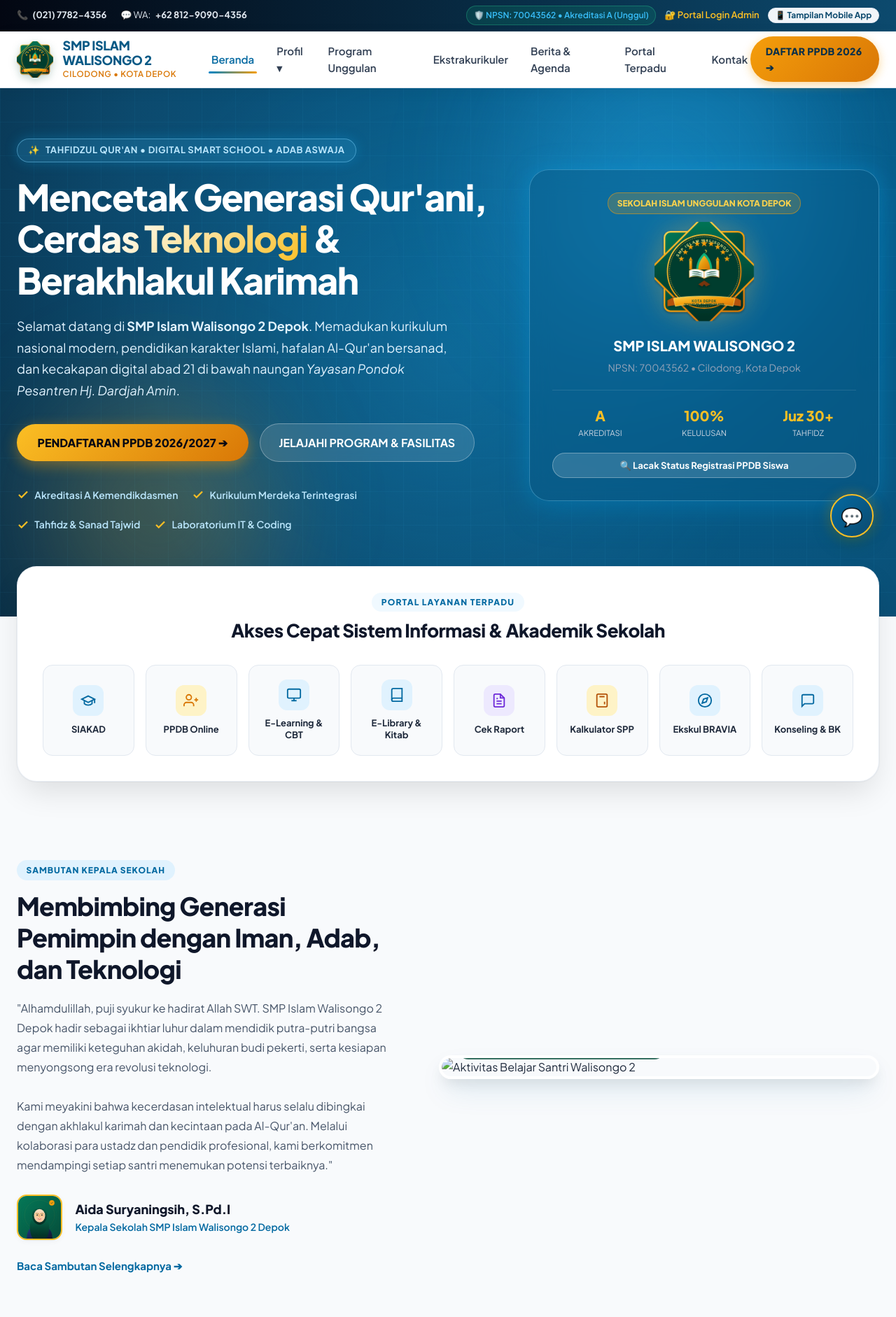
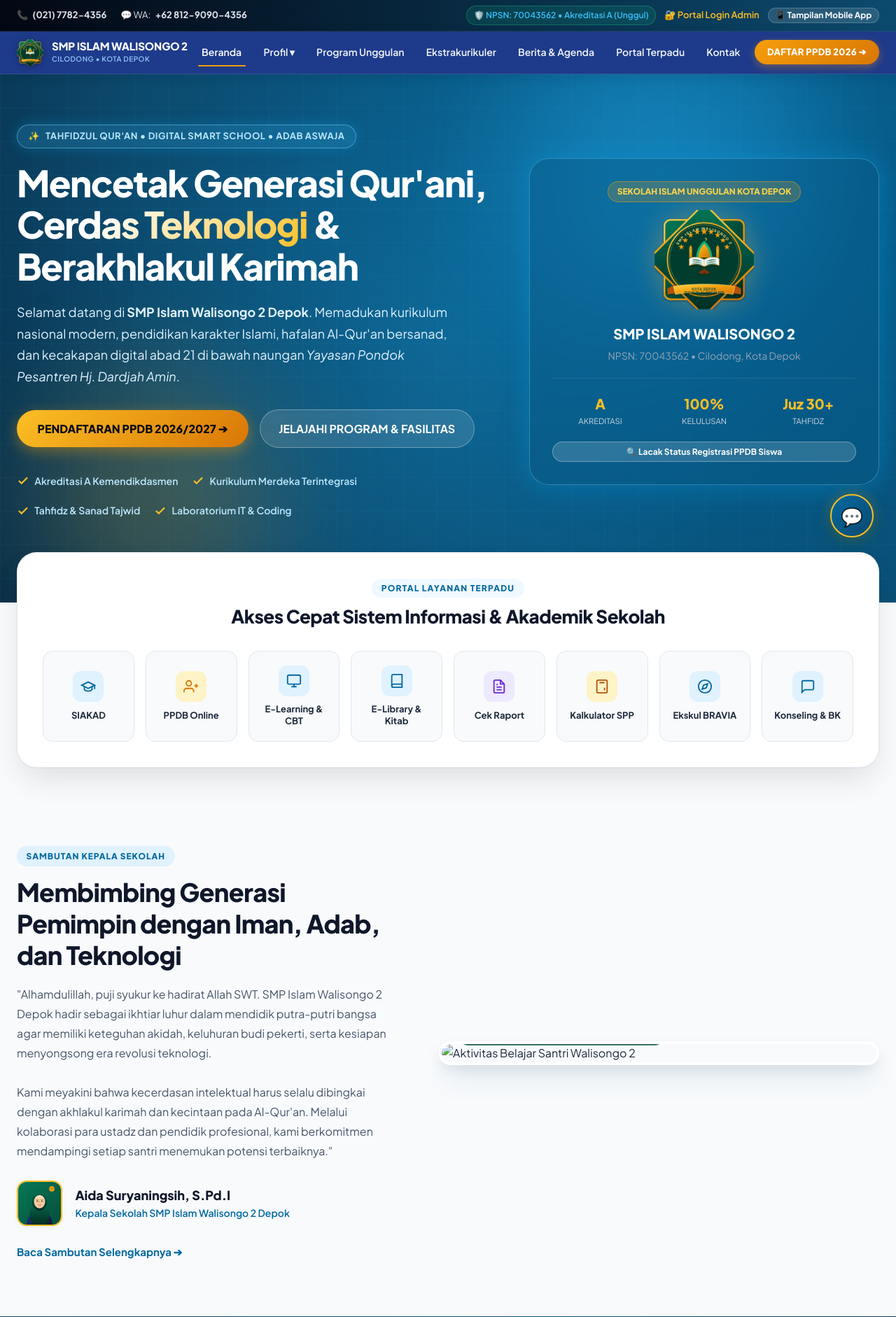
Before and after one commit to ameliazahratussyifa/smpi-walisongo-2-depok, a FastAPI app: page / in a window 1280 px wide. Shown: the top 1882 px of the page at 70% size. Run offline with FastAPI, Linux system fonts and the light colour scheme; data comes from the database, SQL or seed files in the repository.

Commit message:
feat: ganti form kontak dengan peta lokasi kampus, rampingkan navbar ala desktop, dan hilangkan scrollbar pojok

```diff
--- a/static/css/responsive.css
+++ b/static/css/responsive.css
@@ -3,6 +3,17 @@
    Separated from desktop (style.css) to ensure complete design isolation.
    Mobile screen range: max-width: 868px.
    ========================================================================== */
+
+/* Global scrollbar hiding */
+html, body {
+  scrollbar-width: none;
+  -ms-overflow-style: none;
+}
+html::-webkit-scrollbar, body::-webkit-scrollbar {
+  display: none;
+  width: 0;
+  height: 0;
+}
 
 @media (max-width: 868px) {
   /* HIDE DESKTOP TOPBAR ON MOBILE PHONES */
--- a/static/css/style.css
+++ b/static/css/style.css
@@ -75,6 +75,14 @@ html {
   scroll-behavior: smooth;
   font-size: 16px;
   -webkit-text-size-adjust: 100%;
+  scrollbar-width: none; /* Firefox: hilangkan scrollbar */
+  -ms-overflow-style: none; /* IE dan Edge */
+}
+
+html::-webkit-scrollbar {
+  display: none; /* Chrome, Safari, Opera: hilangkan scrollbar */
+  width: 0;
+  height: 0;
 }
 
 body {
@@ -83,6 +91,14 @@ body {
   background-color: var(--slate-50);
   line-height: 1.6;
   overflow-x: hidden;
+  scrollbar-width: none; /* Firefox */
+  -ms-overflow-style: none; /* IE dan Edge */
+}
+
+body::-webkit-scrollbar {
+  display: none; /* Chrome, Safari, Opera */
+  width: 0;
+  height: 0;
 }
 
 a {
@@ -183,11 +199,9 @@ button, input, select, textarea {
   position: sticky;
   top: 0;
   z-index: 1000;
-  background: rgba(255, 255, 255, 0.95);
-  backdrop-filter: blur(12px);
-  -webkit-backdrop-filter: blur(12px);
-  border-bottom: 1px solid var(--slate-200);
-  box-shadow: 0 4px 20px rgba(0, 0, 0, 0.05);
+  background: #1e3a8a; /* Biru Navy Elegan persis seperti gambar 1 */
+  border-bottom: 1px solid rgba(255, 255, 255, 0.1);
+  box-shadow: 0 4px 16px rgba(15, 23, 42, 0.12);
   transition: all var(--transition-normal);
 }
 
@@ -195,24 +209,24 @@ button, input, select, textarea {
   display: flex;
   justify-content: space-between;
   align-items: center;
-  height: 80px;
+  height: 60px; /* Ramping tidak terlalu besar persis seperti gambar 1 */
 }
 
 .brand-logo {
   display: flex;
   align-items: center;
-  gap: 0.85rem;
+  gap: 0.75rem;
 }
 
 .brand-emblem {
-  width: 52px;
-  height: 52px;
-  filter: drop-shadow(0 4px 6px rgba(6, 78, 59, 0.25));
+  width: 38px;
+  height: 38px;
+  filter: drop-shadow(0 2px 4px rgba(0, 0, 0, 0.25));
   transition: transform var(--transition-normal);
 }
 
 .brand-logo:hover .brand-emblem {
-  transform: rotate(4deg) scale(1.05);
+  transform: rotate(3deg) scale(1.04);
 }
 
 .brand-text {
@@ -221,17 +235,17 @@ button, input, select, textarea {
 }
 
 .brand-name {
-  font-size: 1.125rem;
-  font-weight: 800;
-  color: var(--primary-800);
+  font-size: 0.95rem;
+  font-weight: 800;
+  color: #ffffff;
   line-height: 1.2;
-  letter-spacing: -0.02em;
+  letter-spacing: -0.01em;
 }
 
 .brand-tagline {
-  font-size: 0.725rem;
+  font-size: 0.625rem;
   font-weight: 600;
-  color: var(--gold-600);
+  color: #93c5fd;
   text-transform: uppercase;
   letter-spacing: 0.05em;
 }
@@ -240,35 +254,35 @@ button, input, select, textarea {
   display: flex;
   align-items: center;
   list-style: none;
-  gap: 1.5rem;
+  gap: 1.25rem;
 }
 
 .nav-link {
   font-weight: 600;
-  font-size: 0.9375rem;
-  color: var(--slate-700);
-  padding: 0.5rem 0.25rem;
+  font-size: 0.875rem;
+  color: #f1f5f9;
+  padding: 0.35rem 0.35rem;
   position: relative;
   display: flex;
   align-items: center;
-  gap: 0.3rem;
+  gap: 0.25rem;
   transition: color var(--transition-fast);
 }
 
 .nav-link::after {
   content: '';
   position: absolute;
-  bottom: 0;
+  bottom: -4px;
   left: 0;
   width: 0%;
-  height: 2.5px;
-  background: linear-gradient(90deg, var(--primary-600), var(--gold-500));
+  height: 2px;
+  background: #f59e0b;
   border-radius: 2px;
   transition: width var(--transition-normal);
 }
 
 .nav-link:hover, .nav-link.active {
-  color: var(--primary-700);
+  color: #ffffff;
 }
 
 .nav-link:hover::after, .nav-link.active::after {
@@ -323,50 +337,50 @@ button, input, select, textarea {
 .nav-actions {
   display: flex;
   align-items: center;
-  gap: 0.85rem;
+  gap: 0.65rem;
 }
 
 .btn-mobile-mode {
   display: inline-flex;
   align-items: center;
-  gap: 0.4rem;
-  background: var(--slate-100);
-  color: var(--primary-900);
-  border: 1px solid var(--slate-200);
-  padding: 0.55rem 0.95rem;
+  gap: 0.35rem;
+  background: rgba(255, 255, 255, 0.12);
+  color: #ffffff;
+  border: 1px solid rgba(255, 255, 255, 0.2);
+  padding: 0.38rem 0.75rem;
   border-radius: var(--radius-full);
-  font-size: 0.8125rem;
+  font-size: 0.75rem;
   font-weight: 700;
   cursor: pointer;
   transition: all var(--transition-fast);
 }
 
 .btn-mobile-mode:hover {
-  background: var(--primary-100);
-  border-color: var(--primary-400);
-  color: var(--primary-900);
+  background: rgba(255, 255, 255, 0.22);
+  color: #ffffff;
   transform: translateY(-1px);
 }
 
 .btn-cta-ppdb {
   display: inline-flex;
   align-items: center;
-  gap: 0.5rem;
-  background: linear-gradient(135deg, var(--gold-500) 0%, var(--gold-600) 100%);
-  color: var(--primary-950);
-  font-weight: 800;
-  font-size: 0.875rem;
-  padding: 0.65rem 1.35rem;
+  gap: 0.4rem;
+  background: linear-gradient(135deg, #f59e0b 0%, #d97706 100%);
+  color: #ffffff;
+  font-weight: 800;
+  font-size: 0.8125rem;
+  padding: 0.45rem 1.15rem;
   border-radius: var(--radius-full);
-  box-shadow: 0 4px 14px rgba(245, 158, 11, 0.4);
+  box-shadow: 0 4px 12px rgba(245, 158, 11, 0.35);
   letter-spacing: 0.02em;
+  text-transform: uppercase;
   transition: all var(--transition-normal);
 }
 
 .btn-cta-ppdb:hover {
-  transform: translateY(-2px);
-  box-shadow: 0 8px 24px rgba(245, 158, 11, 0.55);
-  background: linear-gradient(135deg, var(--gold-400) 0%, var(--gold-500) 100%);
+  transform: translateY(-1px);
+  box-shadow: 0 6px 18px rgba(245, 158, 11, 0.5);
+  background: linear-gradient(135deg, #fbbf24 0%, #ea580c 100%);
 }
 
 .cta-text-full {
--- a/templates/index.html
+++ b/templates/index.html
@@ -1,6 +1,90 @@
 {% extends "base.html" %}
 
 {% block title %}SMP Islam Walisongo 2 Depok - Beriman, Cerdas, dan Berakhlakul Karimah{% endblock %}
+
+{% block extra_css %}
+<link rel="stylesheet" href="https://unpkg.com/leaflet@1.9.4/dist/leaflet.css" integrity="sha256-p4NxAoJBhIIN+hmNHrzRCf9tD/miZyoHS5obTRR9BMY=" crossorigin="" />
+<style>
+  /* Styling spesifik peta kampus seperti gambar 1 */
+  .campus-location-section {
+    padding: 4.5rem 0 5.5rem 0;
+    background: #ffffff;
+  }
+  .campus-tag-badge {
+    font-size: 0.78rem;
+    font-weight: 800;
+    letter-spacing: 0.08em;
+    color: #0284c7;
+    text-transform: uppercase;
+    display: inline-block;
+    margin-bottom: 0.4rem;
+  }
+  .campus-section-title {
+    font-size: 2.15rem;
+    font-weight: 800;
+    color: #0f172a;
+    letter-spacing: -0.02em;
+    line-height: 1.25;
+    margin-bottom: 0.5rem;
+  }
+  .campus-section-desc {
+    color: #64748b;
+    font-size: 0.95rem;
+    margin-bottom: 1.75rem;
+  }
+  .campus-info-card {
+    background: #ffffff;
+    border: 1px solid #e2e8f0;
+    border-radius: 16px;
+    padding: 1.35rem 1.6rem;
+    margin-bottom: 1.25rem;
+    box-shadow: 0 2px 10px rgba(0, 0, 0, 0.02);
+  }
+  .campus-info-card-title {
+    font-size: 1.125rem;
+    font-weight: 700;
+    color: #0f172a;
+    margin-bottom: 0.35rem;
+  }
+  .campus-info-card-address {
+    color: #64748b;
+    font-size: 0.875rem;
+    line-height: 1.6;
+    margin-bottom: 0.65rem;
+  }
+  .campus-maps-link {
+    display: inline-flex;
+    align-items: center;
+    gap: 0.35rem;
+    color: #0284c7;
+    font-weight: 700;
+    font-size: 0.875rem;
+    transition: color 0.15s ease;
+  }
+  .campus-maps-link:hover {
+    color: #0369a1;
+    text-decoration: underline;
+  }
+  .campus-map-wrapper {
+    border-radius: 16px;
+    overflow: hidden;
+    border: 1px solid #e2e8f0;
+    box-shadow: 0 4px 20px rgba(0, 0, 0, 0.04);
+    height: 440px;
+    position: relative;
+    background: #f8fafc;
+  }
+  #campusMap {
+    width: 100%;
+    height: 100%;
+    z-index: 1;
+  }
+  .leaflet-popup-content-wrapper {
+    border-radius: 12px;
+    box-shadow: 0 8px 24px rgba(0,0,0,0.12);
+  }
+</style>
+{% endblock %}
 
 {% block content %}
 <!-- ==================== HERO SECTION ==================== -->
@@ -653,4 +709,41 @@ async function showArticleModal(id) {
   }
 }
 </script>
+
+<!-- Leaflet Map JS & Initialization -->
+<script src="https://unpkg.com/leaflet@1.9.4/dist/leaflet.js" integrity="sha256-20nQCchB9co0qIjJZRGuk2/Z9VM+kNiyxNV1lvTlZBo=" crossorigin=""></script>
+<script>
+document.addEventListener('DOMContentLoaded', function() {
+  const mapElement = document.getElementById('campusMap');
+  if (mapElement && typeof L !== 'undefined') {
+    // Koordinat Kampus SMP Islam Walisongo 2 Cilodong Depok
+    const lat = -6.42588;
+    const lng = 106.84073;
+
+    const map = L.map('campusMap', {
+      scrollWheelZoom: false,
+      zoomControl: true
+    }).setView([lat, lng], 16);
+
+    L.tileLayer('https://{s}.tile.openstreetmap.org/{z}/{x}/{y}.png', {
+      maxZoom: 19,
+      attribution: 'Leaflet | &copy; <a href="https://www.openstreetmap.org/copyright" target="_blank">OpenStreetMap</a> contributors'
+    }).addTo(map);
+
+    const marker = L.marker([lat, lng]).addTo(map);
+    marker.bindPopup(`
+      <div style="font-family: inherit; font-size: 0.85rem; padding: 4px; max-width: 260px;">
+        <strong style="color: #0369a1; font-size: 0.95rem; display:block; margin-bottom: 4px; line-height: 1.3;">Kampus Utama SMP Islam Walisongo 2</strong>
+        <span style="color: #475569; display:block; line-height: 1.4; margin-bottom: 8px;">Komplek Pendidikan Terpadu Jl. Cepit Raya, Kp. Sawah RT 05/02, Jatimulya, Cilodong, Kota Depok</span>
+        <a href="https://www.google.com/maps/search/?api=1&query=SMP+Islam+Walisongo+2+Cilodong+Depok" target="_blank" rel="noopener noreferrer" style="color: #0284c7; font-weight: 700; text-decoration: underline;">Buka di Google Maps ➔</a>
+      </div>
+    `).openPopup();
+
+    // Trigger resize saat render selesai
+    setTimeout(function() {
+      map.invalidateSize();
+    }, 400);
+  }
+});
+</script>
 {% endblock %}
```
Also changed, not shown: other parts of templates/index.html (+22 -50 lines), public/static/css/responsive.css (+11 -0 lines), public/static/css/style.css (+60 -46 lines).
